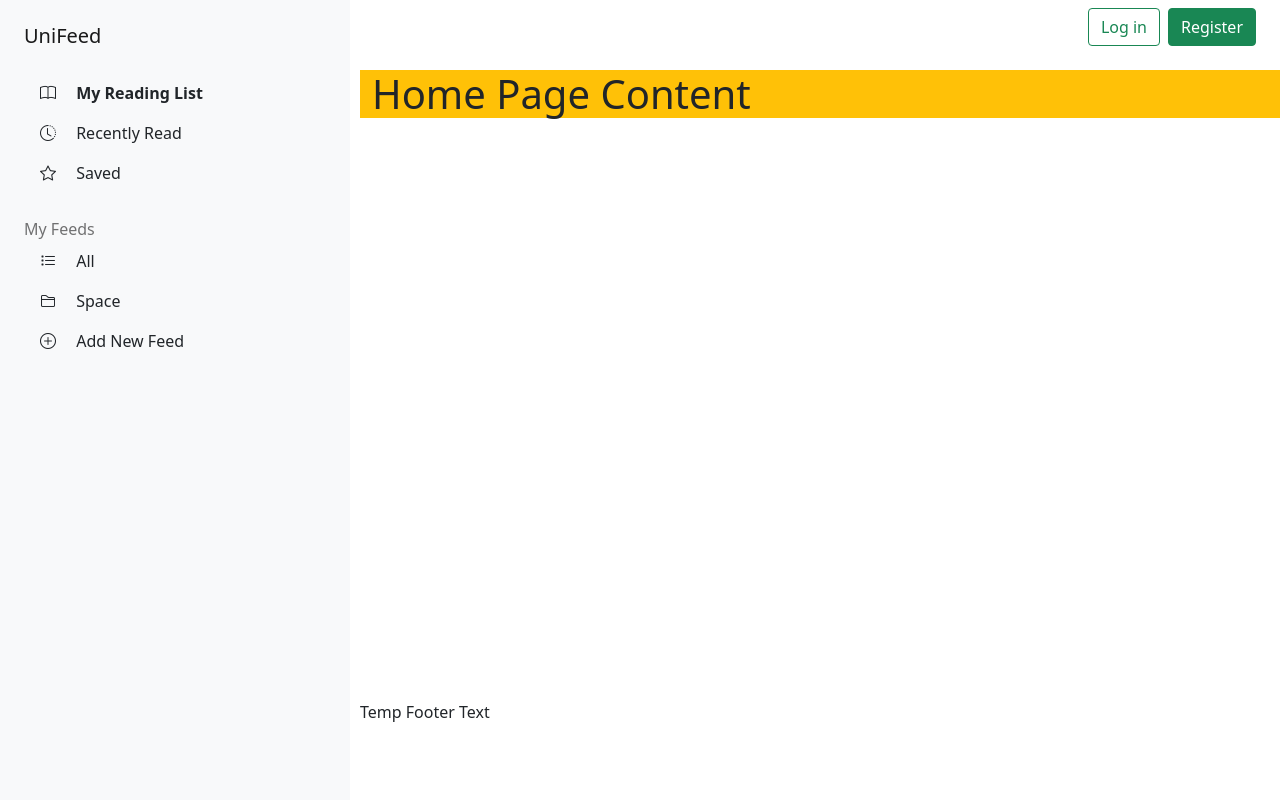
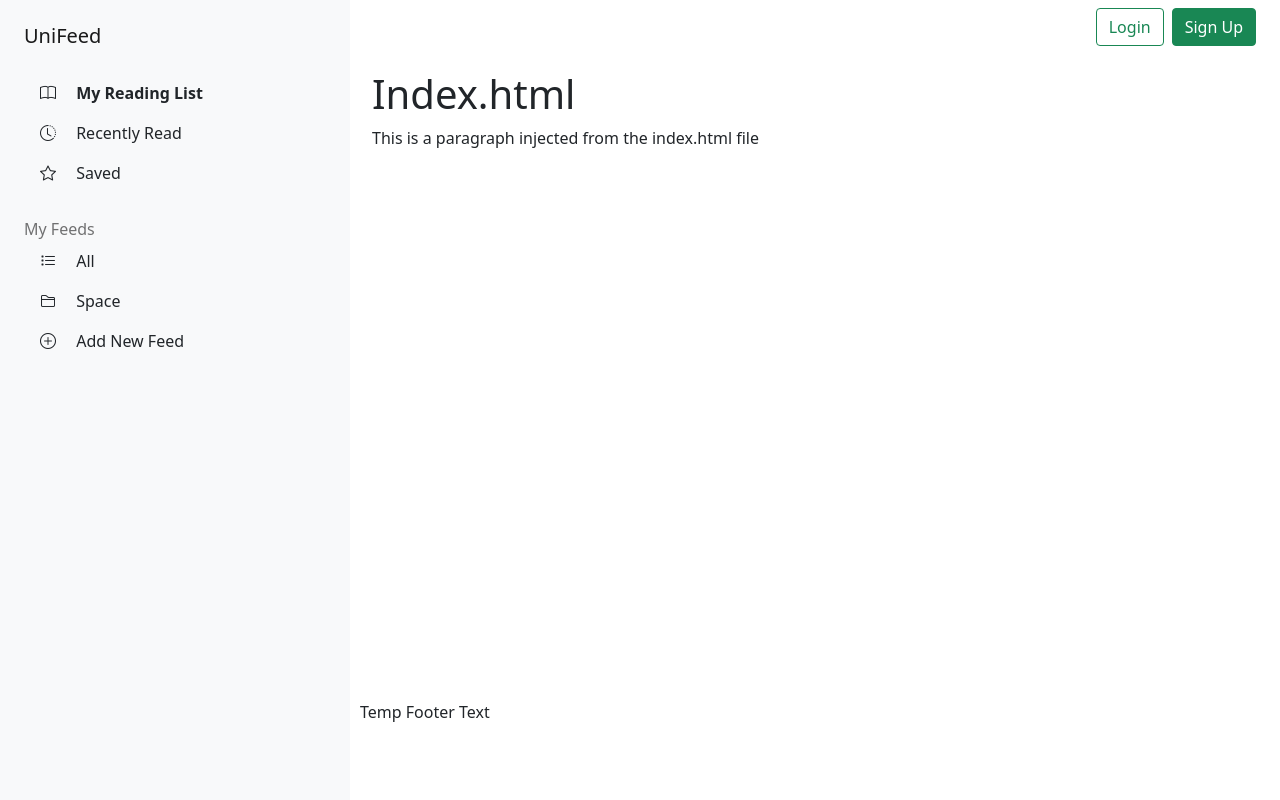
Before and after one commit to JordanTallon/unifeed_archived, a Django app: page / in a window 1280 px wide. Run offline with Django 5.2, Linux system fonts and the light colour scheme.

Commit message:
Add Topnav icons and minor changes

```diff
--- a/project_files/templates/global/topnav.html
+++ b/project_files/templates/global/topnav.html
@@ -2,21 +2,30 @@
     <div class="container row mx-auto p-0">
         {% if user.is_authenticated %}
             <div class="d-flex justify-content-apart col-10">
-                <input class="form-control"
-                       type="search"
-                       placeholder="Search"
-                       aria-label="Search">
-                <button class="btn btn-outline-success ms-2" type="submit">Search</button>
+                <div class="input-group">
+                    <input class="form-control"
+                           type="search"
+                           placeholder="Search"
+                           aria-label="Search">
+                    <div class="input-group-append">
+                        <button class="btn btn-outline-success" type="button">
+                            <i class="bi bi-search"></i>
+                        </button>
+                    </div>
+                </div>
             </div>
             <div class="col-2 d-flex">
-                <a href="{% url "logout" %}" class="btn btn-outline-success ms-auto">Logout</a>
+                <a href="{% url "logout" %}" class="btn btn-outline-success ms-auto">
+                    <i class="bi bi-box-arrow-right"></i>
+                    Logout
+                </a>
             </div>
         {% else %}
             <div class="d-flex justify-content-end col-12">
                 <a href="{% url "login" %}"
                    class="btn btn-outline-success me-2"
-                   type="button">Log in</a>
-                <a href="{% url "registration" %}" class="btn btn-success" type="button">Register</a>
+                   type="button">Login</a>
+                <a href="{% url "registration" %}" class="btn btn-success" type="button">Sign Up</a>
             </div>
         {% endif %}
     </div>
--- a/project_files/templates/unifeed/index.html
+++ b/project_files/templates/unifeed/index.html
@@ -3,7 +3,8 @@
   Page Title
 {% endblock title %}
 {% block content %}
-  <div class="container bg-warning">
-    <h1>Home Page Content</h1>
+  <div class="container">
+    <h1>Index.html</h1>
+    <p>This is a paragraph injected from the index.html file</p>
   </div>
 {% endblock content %}
```
